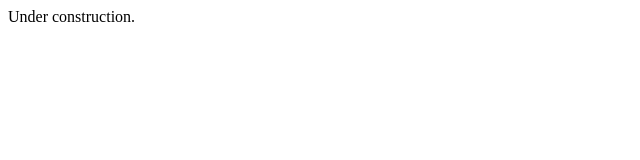
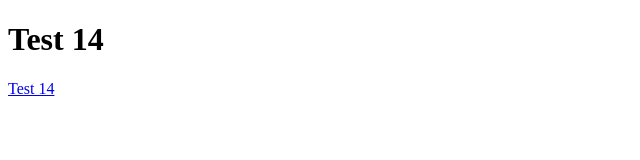
Before and after one commit to DevTorrent/AItOawnU4d37KGyKDvaXDneldPNn1zOmwBTUegE-2012-09-06T03-21-05.938Z, a plain HTML site: page index.html in a window 1280 px wide. Shown: the whole page, without its empty margins (0-640 px from the left). Drawn offline with Linux system fonts and the light colour scheme.

```diff
--- a/index.html
+++ b/index.html
@@ -3,5 +3,7 @@
   <head>
     <title>Under construction</title>
   </head>
-  <body>Under construction.</body>
+  <body>
+<h1>Test 14</h1>
+<p><a href="http://www.test.com">Test 14</a></p></body>
 </html>
```
